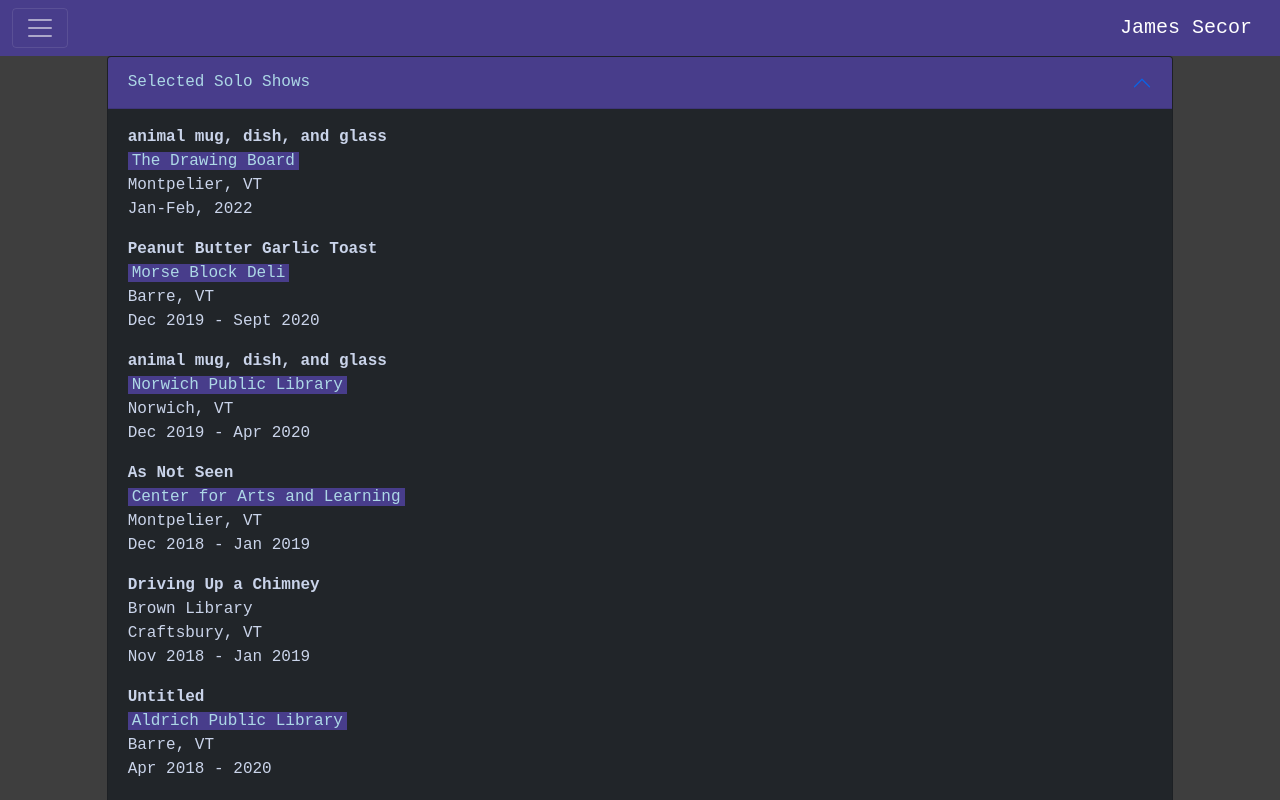
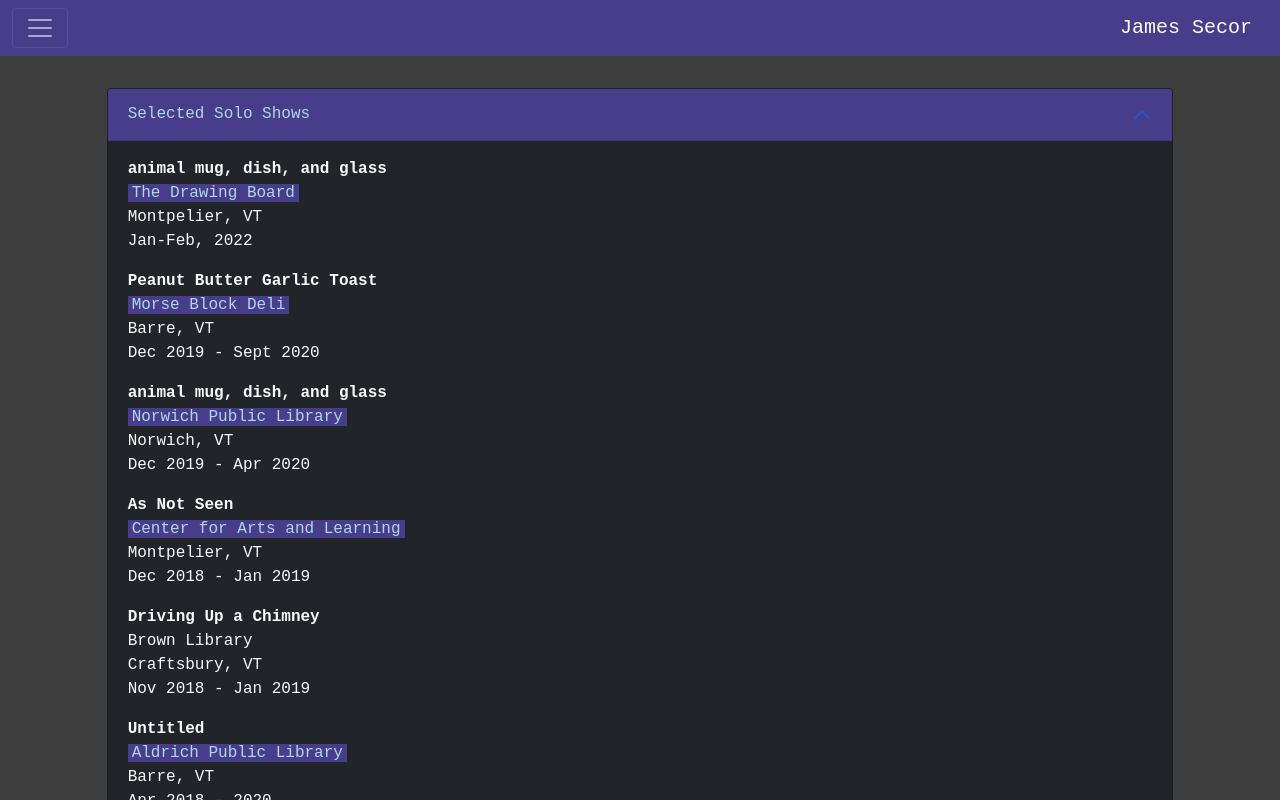
Before and after one commit to jamessecor/artsite_react_frontend, a React (Create React App) app: page /cv in a window 1280 px wide. Shown: the top 800 px of the page. Built offline with nearby package versions, Linux system fonts and the light colour scheme.

Commit message:
fix cv and padding

```diff
--- a/src/components/BackgroundColorProvider.tsx
+++ b/src/components/BackgroundColorProvider.tsx
@@ -34,7 +34,9 @@ const BackgroundColorProvider = ({ children }) => {
         <BackgroundColorContext.Provider value={{color: color, setColor: setColor}}>
             <div style={{
                 backgroundColor: `rgba(${color.r}, ${color.g}, ${color.b}, ${color.a})`,
-                marginTop: '3.5rem'
+                marginTop: '3.5rem',
+                paddingTop: '2rem',
+                paddingBottom: '2rem'
             }}>
                 {children}
             </div>
--- a/src/components/Cv.tsx
+++ b/src/components/Cv.tsx
@@ -24,7 +24,7 @@ const Cv = () => {
                         <Accordion.Body>
                             {soloShows.map(function (show) {
                                 return (
-                                    <div key={`${show.name}${show.dates}`} className={`mb-3 ${textColor(color.r, color.g, color.b)}`}>
+                                    <div key={`${show.name}${show.dates}`} className={'mb-3 text-light'}>
                                         <strong>{show.name}</strong><br/>
                                         {show.url ? (<a target="_blank" rel="noopener noreferrer" href={show.url}>{show.location}</a>) : show.location}<br/>
                                         {show.address}<br/>
@@ -39,7 +39,7 @@ const Cv = () => {
                         <Accordion.Body>
                             {groupShows.map(function (show) {
                                 return (
-                                    <div key={`${show.name}${show.dates}`} className={`mb-3 ${textColor(color.r, color.g, color.b)}`}>
+                                    <div key={`${show.name}${show.dates}`} className={'mb-3 text-light'}>
                                         <strong>{show.name}</strong><br/>
                                         {show.url ? (<a target="_blank" rel="noopener noreferrer" href={show.url}>{show.location}</a>) : show.location}<br/>
                                         {show.address}<br/>
@@ -54,7 +54,7 @@ const Cv = () => {
                         <Accordion.Body>
                             {residencies.map(function (residency) {
                                 return (
-                                    <div key={residency.name} className={`mb-3 ${textColor(color.r, color.g, color.b)}`}>
+                                    <div key={residency.name} className={'mb-3 text-light'}>
                                         <strong>{residency.name}</strong><br/>
                                         {residency.url ? (<a target="_blank" rel="noopener noreferrer" href={residency.url}>{residency.location}</a>) : residency.location}<br/>
                                         {residency.address}<br/>
@@ -69,7 +69,7 @@ const Cv = () => {
                         <Accordion.Body>
                             {education.map(function (ed) {
                                 return (
-                                    <div key={ed.name} className={`mb-3 ${textColor(color.r, color.g, color.b)}`}>
+                                    <div key={ed.name} className={'mb-3 text-light'}>
                                         <strong>{ed.name}</strong><br/>
                                         {ed.url ? (<a target="_blank" rel="noopener noreferrer" href={ed.url}>{ed.location}</a>) : ed.location}<br/>
                                         {ed.address}<br/>
@@ -84,7 +84,7 @@ const Cv = () => {
                         <Accordion.Body>
                             {press.map(function (pressItem) {
                                 return (
-                                    <div key={pressItem.name} className={`mb-3 ${textColor(color.r, color.g, color.b)}`}>
+                                    <div key={pressItem.name} className={'mb-3 text-light'}>
                                         <strong>{pressItem.name}</strong><br/>
                                         {pressItem.url ? (<a target="_blank" rel="noopener noreferrer" href={pressItem.url}>{pressItem.location}</a>) : pressItem.location}<br/>
                                         {pressItem.address}<br/>
@@ -99,7 +99,7 @@ const Cv = () => {
                         <Accordion.Body>
                             {links.map(function (link) {
                                 return (
-                                    <div key={link.name} className={`mb-3 ${textColor(color.r, color.g, color.b)}`}>
+                                    <div key={link.name} className={'mb-3 text-light'}>
                                         {link.url ? (<a target="_blank" rel="noopener noreferrer" href={link.url}>{link.location}</a>) : link.location}<br/>
                                     </div>
                                 )
```
